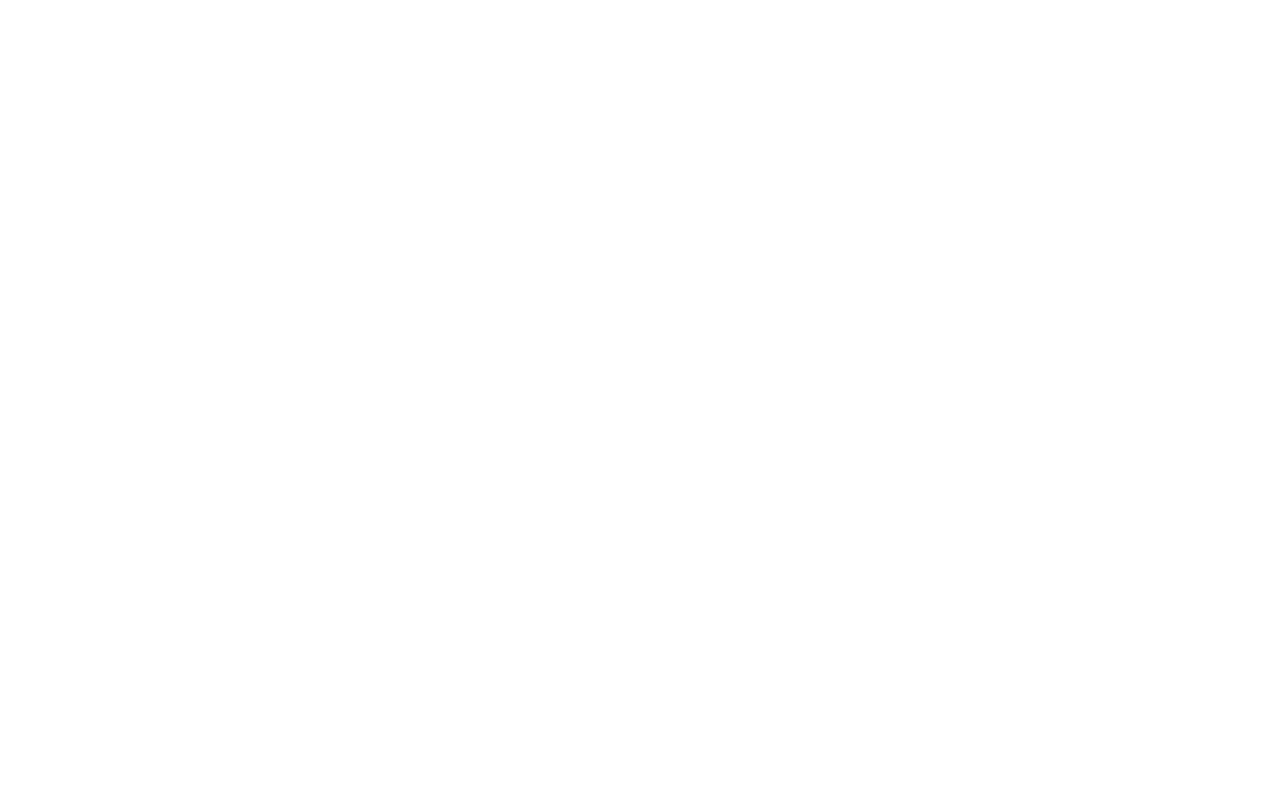
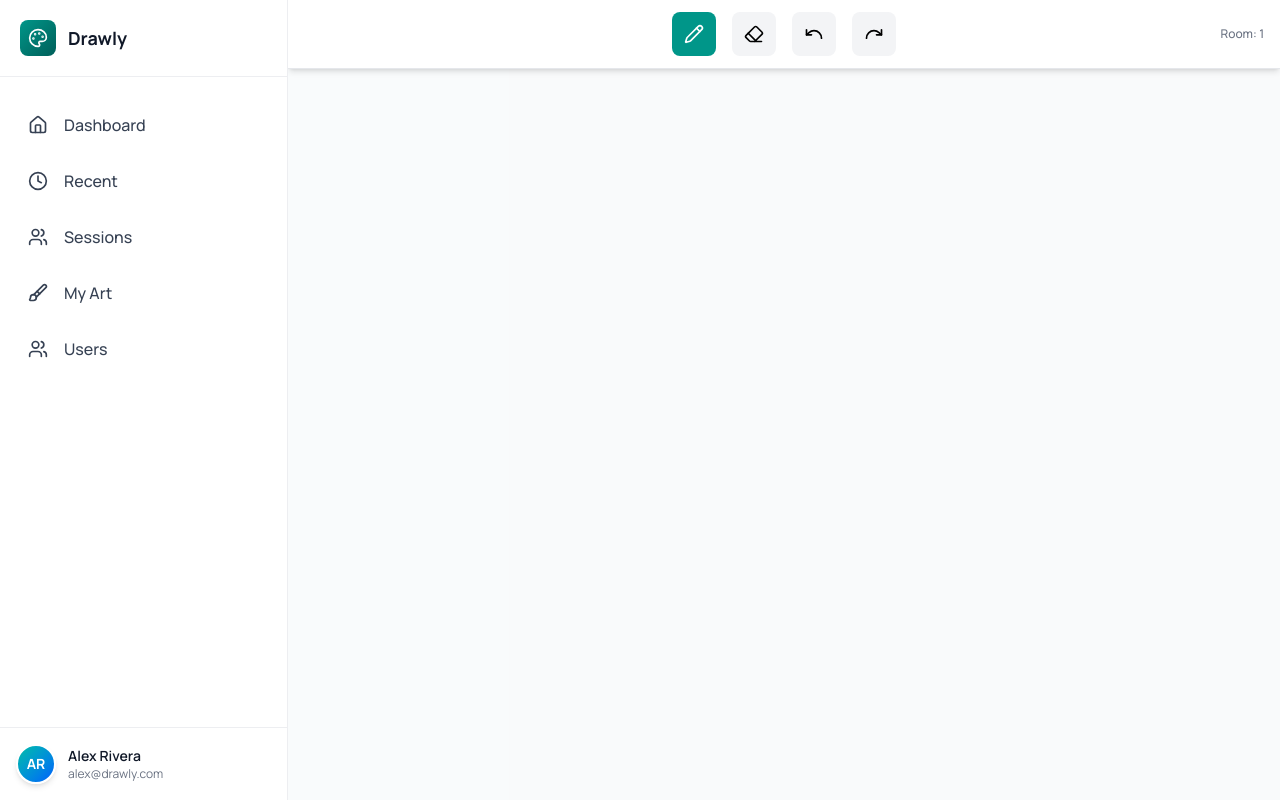
Before and after one commit to mallicksoumik1711/Realtime_Draw, a React (Vite) app in the folder Frontend/: page /draw/1 in a window 1280 px wide. Before the commit this address had no page. Built offline with nearby package versions, Linux system fonts and the light colour scheme; sample sign-in values are in the browser's storage.

Commit message:
Adding main functionalities

```diff
--- a/Frontend/src/App.jsx
+++ b/Frontend/src/App.jsx
@@ -1,19 +1,21 @@
-import { BrowserRouter, Routes, Route } from 'react-router-dom';
+import { BrowserRouter, Routes, Route } from "react-router-dom";
 
-import LandingPage from './pages/LandingPage';
-import SignupPage from './pages/SignUp';
-import SignInPage from './pages/SignIn';
-import Profile from './pages/Profile';
+import LandingPage from "./pages/LandingPage";
+import SignupPage from "./pages/SignUp";
+import SignInPage from "./pages/SignIn";
+import Profile from "./pages/Profile";
 
-import ProtectedRoute from './components/ProtectedRoutes';
+import ProtectedRoute from "./components/ProtectedRoutes";
 
-import Dashboard from './pages/dashboard/Dashboard';
-import Sessions from './pages/dashboard/Sessions';
-import MyArt from './pages/dashboard/MyArt';
-import Recent from './pages/dashboard/Recent';
-import Users from './pages/dashboard/Users';
+import Dashboard from "./pages/dashboard/Dashboard";
+import Sessions from "./pages/dashboard/Sessions";
+import MyArt from "./pages/dashboard/MyArt";
+import Recent from "./pages/dashboard/Recent";
+import Users from "./pages/dashboard/Users";
 
-import AppLayout from './layouts/AppLayout';
+import AppLayout from "./layouts/AppLayout";
+
+import DrawRoom from "./pages/DrawRoom";
 
 function App() {
   return (
@@ -40,13 +42,60 @@
             </ProtectedRoute>
           }
         />
-        <Route path="/recent" element={<Recent />} />
-        <Route path="/sessions" element={<Sessions />} />
-        <Route path="/myart" element={<MyArt />} />
-        <Route path="/users" element={<Users />} />
+
+        <Route
+          path="/recent"
+          element={
+            <ProtectedRoute>
+              <AppLayout>
+                <Recent />
+              </AppLayout>
+            </ProtectedRoute>
+          }
+        />
+        <Route
+          path="/sessions"
+          element={
+            <ProtectedRoute>
+              <AppLayout>
+                <Sessions />
+              </AppLayout>
+            </ProtectedRoute>
+          }
+        />
+        <Route
+          path="/myart"
+          element={
+            <ProtectedRoute>
+              <AppLayout>
+                <MyArt />
+              </AppLayout>
+            </ProtectedRoute>
+          }
+        />
+        <Route
+          path="/users"
+          element={
+            <ProtectedRoute>
+              <AppLayout>
+                <Users />
+              </AppLayout>
+            </ProtectedRoute>
+          }
+        />
+        <Route
+          path="/draw/:roomId"
+          element={
+            <ProtectedRoute>
+              <AppLayout>
+                <DrawRoom />
+              </AppLayout>
+            </ProtectedRoute>
+          }
+        />
       </Routes>
     </BrowserRouter>
-  )
+  );
 }
 
-export default App
+export default App;
--- a/Frontend/src/api/room.js
+++ b/Frontend/src/api/room.js
@@ -10,5 +10,6 @@
       },
     }
   );
+  console.log("API RESPONSE:", res.data);
   return res.data;
 };
--- a/Frontend/src/components/RoomModel.jsx
+++ b/Frontend/src/components/RoomModel.jsx
@@ -6,18 +6,23 @@
   const [accessControl, setAccessControl] = useState("public");
   const [sessionPurpose, setSessionPurpose] = useState("");
 
-  const handleSubmit = () => {
+  const handleSubmit = async () => {
     if (!name.trim()) return alert("Room name is required");
 
-    onCreate({
+    const roomId = await onCreate({
       name,
       accessControl,
       sessionPurpose,
     });
 
+    if (!roomId) return; // prevent redirect to undefined
+
     setName("");
     setSessionPurpose("");
     onClose();
+
+    // Redirect to drawing room
+    window.location.href = `/draw/${roomId}`;
   };
 
   if (!isOpen) return null;
--- a/Frontend/src/layouts/AppLayout.jsx
+++ b/Frontend/src/layouts/AppLayout.jsx
@@ -1,10 +1,23 @@
-import { useState } from "react";
+import { useState, useEffect } from "react";
 import Sidebar from "../components/Sidebar";
 import Navbar from "../components/Navbar";
 import { Home, Clock, Users, Brush } from "lucide-react";
 
+import { useLocation } from "react-router-dom";
+
 function AppLayout({ children }) {
   const [mobileSidebarOpen, setMobileSidebarOpen] = useState(false);
+  const location = useLocation();
+
+  // Listen for sidebar open request from DrawRoom
+  useEffect(() => {
+    const openSidebar = () => setMobileSidebarOpen(true);
+    document.addEventListener("open-mobile-sidebar", openSidebar);
+    return () =>
+      document.removeEventListener("open-mobile-sidebar", openSidebar);
+  }, []);
+
+  const hideNavbar = location.pathname.startsWith("/draw/");
 
   const menuItems = [
     { icon: Home, label: "Dashboard", path: "/dashboard" },
@@ -16,7 +29,7 @@
 
   return (
     <div className="h-screen flex bg-gray-50 relative overflow-hidden">
-
+      {!location.pathname.startsWith("/draw/") && (
         <div className="absolute inset-0 pointer-events-none overflow-hidden">
           <div className="absolute inset-0 bg-gradient-to-br from-gray-50/80 via-white to-teal-50/20" />
           <div
@@ -24,10 +37,11 @@
             style={{
               backgroundImage: `linear-gradient(to right, rgb(203 213 225) 1px, transparent 1px),
                                   linear-gradient(to bottom, rgb(203 213 225) 1px, transparent 1px)`,
-                        backgroundSize: '60px 60px',
+              backgroundSize: "60px 60px",
             }}
           />
         </div>
+      )}
 
       {/* Dark bg when sidebar opened */}
       {mobileSidebarOpen && (
@@ -45,7 +59,8 @@
       />
 
       <div className="flex-1 flex flex-col overflow-hidden">
-                <Navbar setMobileSidebarOpen={setMobileSidebarOpen} />
+        {/* <Navbar setMobileSidebarOpen={setMobileSidebarOpen} /> */}
+        {!hideNavbar && <Navbar setMobileSidebarOpen={setMobileSidebarOpen} />}
 
         {/* Main Content */}
         <main className="flex-1 overflow-y-auto p-5 sm:p-6 bg-gray-50/30">
--- /dev/null
+++ b/Frontend/src/pages/DrawRoom.jsx
@@ -0,0 +1,127 @@
+
+// src/pages/DrawRoom.jsx
+import { useState, useRef, useEffect } from "react";
+import { useParams } from "react-router-dom";
+import { Pencil, Eraser, Undo, Redo } from "lucide-react";
+
+export default function DrawRoom() {
+  const { roomId } = useParams();
+  const canvasRef = useRef(null);
+  const ctxRef = useRef(null);
+  const [tool, setTool] = useState("pencil");
+  const [drawing, setDrawing] = useState(false);
+
+  useEffect(() => {
+    const canvas = canvasRef.current;
+    const ctx = canvas.getContext("2d");
+
+    const resizeCanvas = () => {
+      canvas.width = window.innerWidth;
+      canvas.height = window.innerHeight;
+    };
+    resizeCanvas();
+    window.addEventListener("resize", resizeCanvas);
+
+    ctx.lineCap = "round";
+    ctx.lineWidth = 4;
+    ctxRef.current = ctx;
+
+    return () => window.removeEventListener("resize", resizeCanvas);
+  }, []);
+
+  const startDraw = (e) => {
+    const rect = canvasRef.current.getBoundingClientRect();
+    const x = (e.clientX || e.touches?.[0]?.clientX) - rect.left;
+    const y = (e.clientY || e.touches?.[0]?.clientY) - rect.top;
+    ctxRef.current.beginPath();
+    ctxRef.current.moveTo(x, y);
+    setDrawing(true);
+  };
+
+  const draw = (e) => {
+    if (!drawing) return;
+    const rect = canvasRef.current.getBoundingClientRect();
+    const x = (e.clientX || e.touches?.[0]?.clientX) - rect.left;
+    const y = (e.clientY || e.touches?.[0]?.clientY) - rect.top;
+
+    ctxRef.current.globalCompositeOperation =
+      tool === "eraser" ? "destination-out" : "source-over";
+    ctxRef.current.strokeStyle = tool === "eraser" ? "#FFFFFF" : "#000000";
+    ctxRef.current.lineTo(x, y);
+    ctxRef.current.stroke();
+  };
+
+  const stopDraw = () => setDrawing(false);
+
+  return (
+    <>
+      {/* Light Grid */}
+      <div
+        className="fixed inset-0 pointer-events-none opacity-30 -z-10"
+        style={{
+          backgroundImage: `linear-gradient(#e2e8f0 1px, transparent 1px),
+                            linear-gradient(90deg, #e2e8f0 1px, transparent 1px)`,
+          backgroundSize: "40px 40px",
+        }}
+      />
+
+      {/* Mobile Hamburger - Only visible when sidebar is closed */}
+      <button
+        onClick={() => document.dispatchEvent(new CustomEvent("open-mobile-sidebar"))}
+        className="fixed top-4 left-4 z-50 p-2 bg-white/80 backdrop-blur rounded-lg shadow-md hover:bg-white lg:hidden"
+      >
+        <svg className="w-6 h-6 text-gray-700" fill="none" stroke="currentColor" viewBox="0 0 24 24">
+          <path strokeLinecap="round" strokeLinejoin="round" strokeWidth={2} d="M4 6h16M4 12h16M4 18h16" />
+        </svg>
+      </button>
+
+      {/* Compact Drawing Toolbar - Mobile & Desktop */}
+      <div className="fixed top-0 left-0 lg:left-72 right-0 bg-white/95 backdrop-blur-xl border-b border-gray-200 shadow-md z-40 flex items-center justify-center gap-4 py-3">
+        <button
+          onClick={() => setTool("pencil")}
+          className={`p-3 rounded-lg transition-all ${
+            tool === "pencil"
+              ? "bg-teal-600 text-white"
+              : "bg-gray-100 hover:bg-gray-200"
+          }`}
+        >
+          <Pencil className="w-5 h-5" />
+        </button>
+        <button
+          onClick={() => setTool("eraser")}
+          className={`p-3 rounded-lg transition-all ${
+            tool === "eraser"
+              ? "bg-teal-600 text-white"
+              : "bg-gray-100 hover:bg-gray-200"
+          }`}
+        >
+          <Eraser className="w-5 h-5" />
+        </button>
+        <button className="p-3 bg-gray-100 rounded-lg hover:bg-gray-200">
+          <Undo className="w-5 h-5" />
+        </button>
+        <button className="p-3 bg-gray-100 rounded-lg hover:bg-gray-200">
+          <Redo className="w-5 h-5" />
+        </button>
+
+        <span className="absolute right-4 text-xs font-medium text-gray-500 hidden sm:block">
+          Room: {roomId?.slice(-6)}
+        </span>
+      </div>
+
+      {/* Canvas */}
+      <canvas
+        ref={canvasRef}
+        className="fixed inset-0 touch-none"
+        style={{ marginTop: "64px" }}
+        onMouseDown={startDraw}
+        onMouseMove={draw}
+        onMouseUp={stopDraw}
+        onMouseLeave={stopDraw}
+        onTouchStart={startDraw}
+        onTouchMove={draw}
+        onTouchEnd={stopDraw}
+      />
+    </>
+  );
+}
--- a/Frontend/src/pages/dashboard/Dashboard.jsx
+++ b/Frontend/src/pages/dashboard/Dashboard.jsx
@@ -8,22 +8,24 @@
 
 function Dashboard() {
   const [openRoomModal, setOpenRoomModal] = useState(false);
+
   const handleCreateRoom = async (roomData) => {
     try {
       const token = localStorage.getItem("token");
 
-      const userId = JSON.parse(localStorage.getItem("user"))._id;
+      const data = await createRoom(roomData, token);
 
-      const payload = {
-        ...roomData,
-        owner: userId,
-      };
+      console.log("API RESPONSE:", data);
 
-      const res = await createRoom(payload, token);
-      console.log("Room created:", res);
+      if (!data || !data.room || !data.room._id) {
+        console.log("Room ID missing:", data?.room?._id);
+        return null;
+      }
+
+      return data.room._id;
     } catch (error) {
-      console.error(error);
-      alert("Failed to create room");
+      console.error("Error creating room:", error);
+      return null;
     }
   };
 
```
Lines whose indentation alone changed are shown as unchanged.
